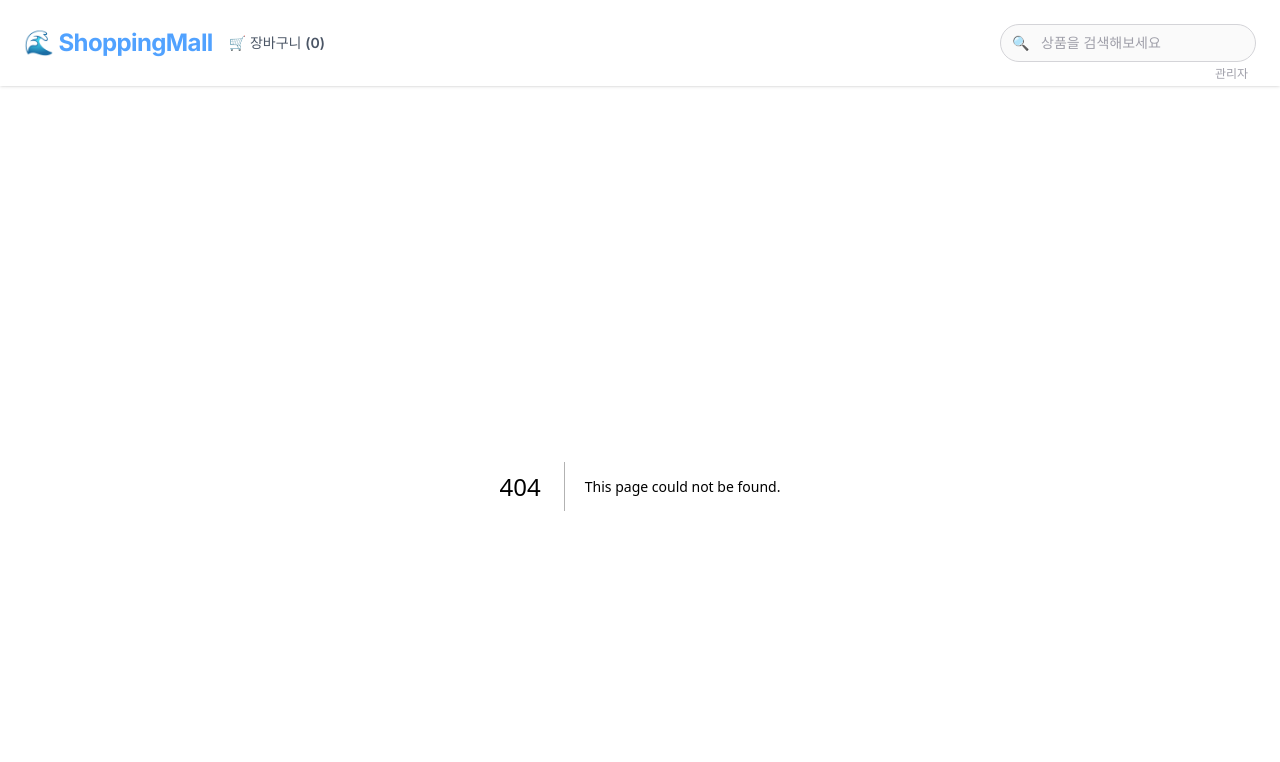
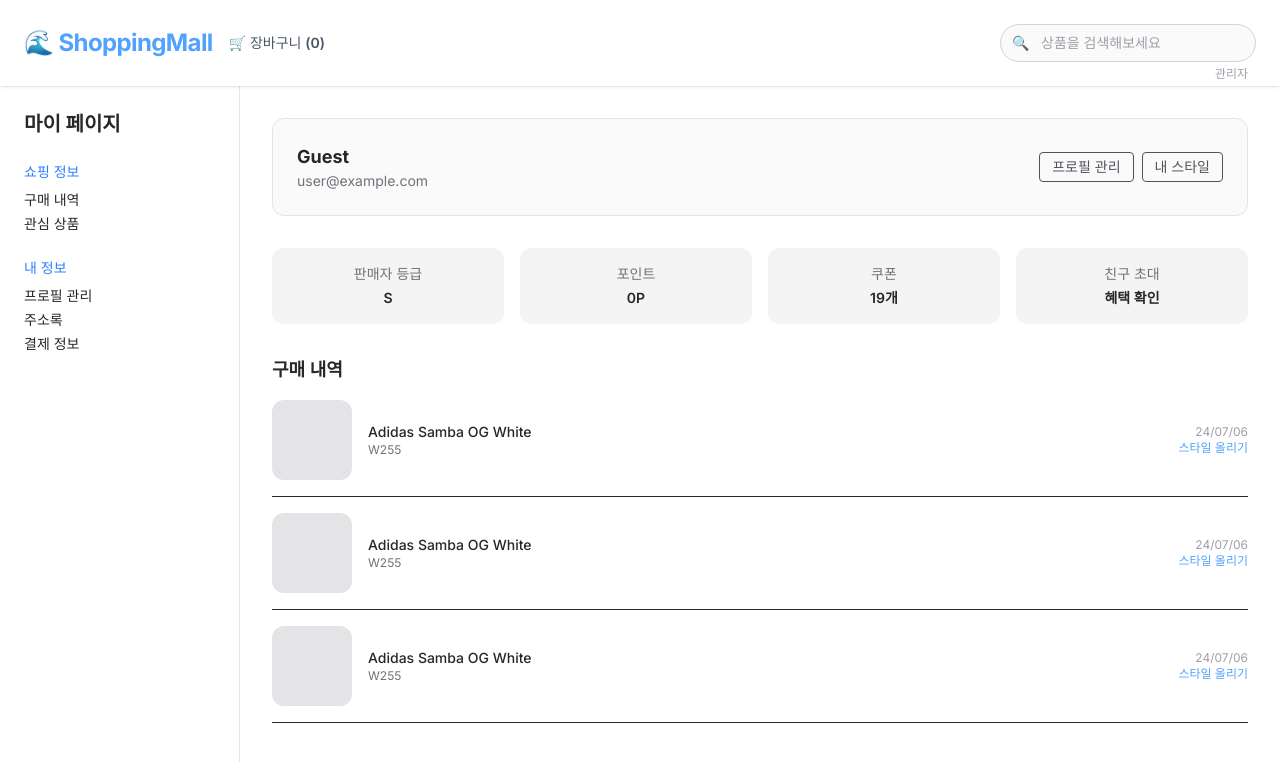
Before and after one commit to LBOMI/myShopping, a Next.js app: page /mypage in a window 1280 px wide. Before the commit this address had no page. Shown: the top 762 px of the page. Built offline with nearby package versions, Linux system fonts and the light colour scheme; no server answers; the database is empty; sample sign-in values are in the browser's storage.

Commit message:
마이페이지 생성

```diff
--- /dev/null
+++ b/src/app/mypage/page.tsx
@@ -0,0 +1,123 @@
+'use client';
+import { useSession } from 'next-auth/react';
+import { useRouter } from 'next/navigation';
+import { useEffect, useState } from 'react';
+import { getAuth } from 'firebase/auth';
+import { getFirestore, doc, getDoc } from 'firebase/firestore';
+import { app } from '@/firebase';
+
+const auth = getAuth(app);
+const db = getFirestore(app);
+export default function MyPage() {
+    const {data: session, status } = useSession();
+    const router = useRouter();
+    const [username, setUsername] = useState<string | null>(null);
+
+
+    useEffect(() => {
+      const fetchUsername = async () => {
+        const user = auth.currentUser;
+        if (!user) return;
+
+        const ref = doc(db, 'users', user.uid);
+        const snapshot = await getDoc(ref);
+        if (snapshot.exists()) {
+          const data = snapshot.data();
+          setUsername(data.username); // username 가져오기
+        }
+      };
+
+      fetchUsername();
+    }, []);
+
+    useEffect(() => {
+        if (status === 'unauthenticated') {
+            router.push('/login');
+        }
+    }, [status]);
+
+    if (status === 'loading') return <p>로딩 중...</p>;
+
+    return (
+        <div className="flex min-h-screen bg-white text-zinc-800">
+      {/* 왼쪽 메뉴 */}
+      <aside className="w-60 border-r border-zinc-200 p-6 space-y-6">
+        <h2 className="text-xl font-bold">마이 페이지</h2>
+
+        <div>
+          <h3 className="text-sm text-blue-500 mb-2">쇼핑 정보</h3>
+          <ul className="space-y-1 text-sm">
+            <li>구매 내역</li>
+            <li>관심 상품</li>
+          </ul>
+        </div>
+
+        <div>
+          <h3 className="text-sm text-blue-500 mb-2">내 정보</h3>
+          <ul className="space-y-1 text-sm">
+            {/* <li>로그인 정보</li> */}
+            <li>프로필 관리</li>
+            <li>주소록</li>
+            <li>결제 정보</li>
+            {/* <li>정산 계좌</li> */}
+            {/* <li>영수증 정보</li> */}
+          </ul>
+        </div>
+      </aside>
+
+      {/* 메인 콘텐츠 */}
+      <main className="flex-1 p-8 space-y-8">
+        {/* 프로필 카드 */}
+        <section className="bg-zinc-50 border border-zinc-200 rounded-xl p-6 flex items-center justify-between">
+          <div>
+            <h2 className="text-lg font-bold">{username || 'Guest'}</h2>
+            <p className="text-sm text-zinc-500">{session?.user?.email || 'email@example.com'}</p>
+          </div>
+          <div className="space-x-2 text-sm text-zinc-600">
+            <button className="border rounded px-3 py-1">프로필 관리</button>
+            <button className="border rounded px-3 py-1">내 스타일</button>
+          </div>
+        </section>
+
+        {/* 판매/쿠폰/친구초대 등 요약 영역 */}
+        <section className="grid grid-cols-4 gap-4 text-center text-sm">
+          <SummaryBox title="판매자 등급" value="S" />
+          <SummaryBox title="포인트" value="0P" />
+          <SummaryBox title="쿠폰" value="19개" />
+          <SummaryBox title="친구 초대" value="혜택 확인" />
+        </section>
+
+        {/* 구매 내역 */}
+        <section>
+          <h3 className="text-lg font-semibold mb-4">구매 내역</h3>
+          <div className="space-y-4">
+            {[...Array(3)].map((_, idx) => (
+              <div key={idx} className="flex items-center justify-between border-b pb-4">
+                <div className="flex items-center space-x-4">
+                  <div className="w-20 h-20 bg-zinc-200 rounded-xl" />
+                  <div>
+                    <p className="text-sm font-medium">Adidas Samba OG White</p>
+                    <p className="text-xs text-zinc-500">W255</p>
+                  </div>
+                </div>
+                <div className="text-xs text-zinc-400 text-right">
+                  <p>24/07/06</p>
+                  <button className="text-blue-400 hover:underline">스타일 올리기</button>
+                </div>
+              </div>
+            ))}
+          </div>
+        </section>
+      </main>
+    </div>
+    );
+}
+
+function SummaryBox({ title, value }: { title: string; value: string }) {
+    return (
+      <div className="bg-zinc-100 rounded-xl p-4">
+        <p className="text-zinc-500">{title}</p>
+        <p className="font-semibold mt-1">{value}</p>
+      </div>
+    );
+  }
```
